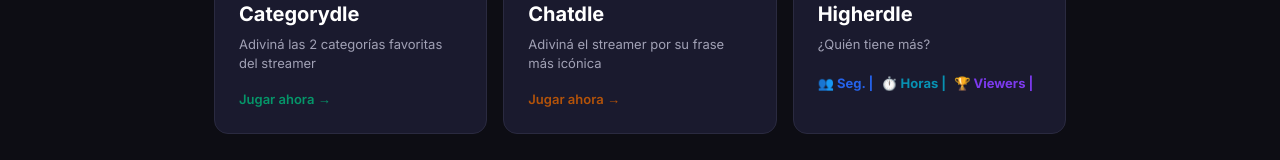
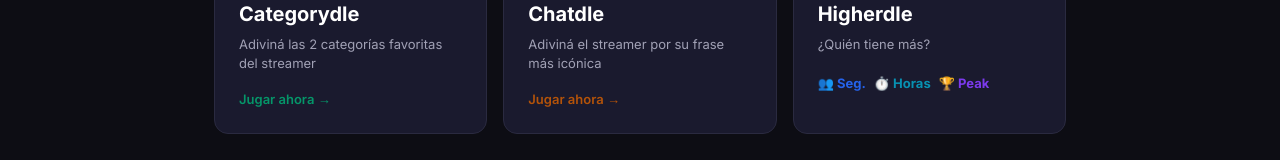
Before and after one commit to patrikaw/streamdle, a Next.js app: page / in a window 1280 px wide. Shown: the part 582-742 px from the top of the page. Built offline with nearby package versions, Linux system fonts and the light colour scheme.

Commit message:
emojidle placeholder

```diff
--- a/app/higherdle/page.js
+++ b/app/higherdle/page.js
@@ -120,7 +120,10 @@ function StreamerCard({ streamer, value, label, showValue, result, onClick, disa
 
 function HigherdleInner() {
   const searchParams = useSearchParams();
-  const [mode, setMode] = useState(searchParams.get('mode') === 'hours' ? 'hours' : 'followers');
+  const [mode, setMode] = useState(
+    searchParams.get('mode') === 'hours' ? 'hours' :
+    searchParams.get('mode') === 'peak' ? 'peak' : 'followers'
+  );
   const [country, setCountry] = useState('ALL');
   const [pool, setPool] = useState([]);
   const [left, setLeft] = useState(null);
@@ -284,7 +287,7 @@ function HigherdleInner() {
           { code: 'AR', label: '🇦🇷 Argentina' },
           { code: 'MX', label: '🇲🇽 México' },
           { code: 'ES', label: '🇪🇸 España' },
-          { code: 'LATAM', label: '🌎 LATAM' },
+          { code: 'LATAM', label: '🌎 Latam' },
         ].map(c => (
           <button key={c.code} className={`filter-pill ${country === c.code ? 'active' : ''}`}
             onClick={() => setCountry(c.code)} style={{ fontSize: '11px', padding: '3px 10px' }}>
--- a/app/page.js
+++ b/app/page.js
@@ -141,7 +141,7 @@ export default function Home() {
               style={{ textDecoration: 'none', cursor: 'pointer', height: '100%' }}
               onMouseEnter={() => setHoveredGame(game.slug)}
               onMouseLeave={() => setHoveredGame(null)}
-              onClick={() => game.slug !== 'higherdle' && (window.location.href = `/${game.slug}`)}
+              onClick={() => { window.location.href = game.slug === 'higherdle' ? '/higherdle' : `/${game.slug}`; }}
             >
               <div style={{
                 background: 'var(--bg-card)',
@@ -198,12 +198,12 @@ export default function Home() {
                     {[
                       { label: '👥 Seg.', href: '/higherdle', color: '#2563EB' },
                       { label: '⏱️ Horas', href: '/higherdle?mode=hours', color: '#0891B2' },
-                      { label: '🏆 Viewers', href: '/higherdle?mode=peak', color: '#7C3AED' },
+                      { label: '🏆 Peak', href: '/higherdle?mode=peak', color: '#7C3AED' },
                     ].map(btn => (
                       <a key={btn.href} href={btn.href} onClick={e => e.stopPropagation()} style={{
                         color: btn.color, fontSize: '13px', fontWeight: '700',
                         textDecoration: 'none', padding: '4px 0',
-                      }}>{btn.label} |</a>
+                      }}>{btn.label}  </a>
                     ))}
                   </div>
                 ) : (
```
